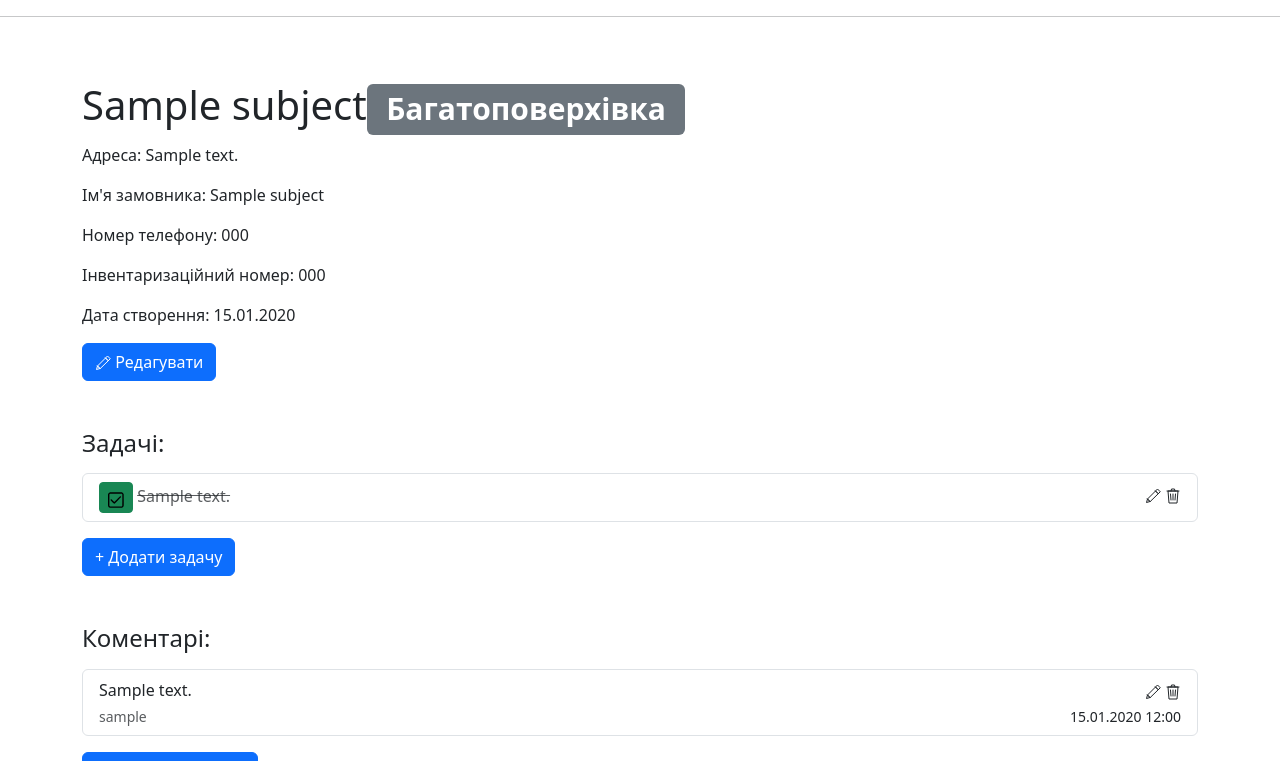
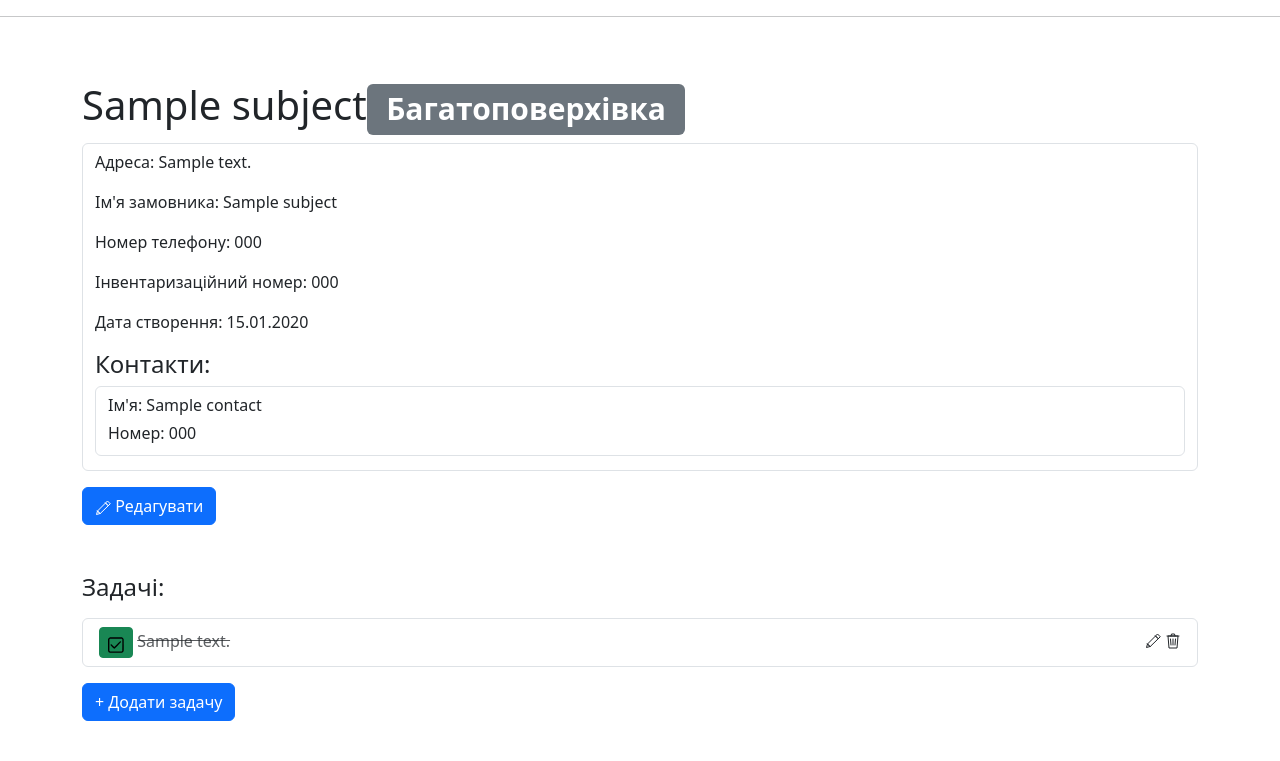
Before and after one commit to trueostik/bti_pm, a Django app: page /subject/1/ in a window 1280 px wide. Shown: the part 56-817 px from the top of the page. Run offline with Django 4.2, Linux system fonts and the light colour scheme; a user stored in the database is signed in; tables that the repository leaves empty hold one stand-in row (values such as "Sample post"); some libraries are stand-ins or nearby versions.

Commit message:
Contact model added

```diff
--- a/bord/admin.py
+++ b/bord/admin.py
@@ -1,9 +1,10 @@
 from django.contrib import admin
 
-from .models import Subject, Comment, Subtask, Task
+from .models import Subject, Comment, Subtask, Task, Contact
 
 
 admin.site.register(Subject)
 admin.site.register(Comment)
 admin.site.register(Subtask)
 admin.site.register(Task)
+admin.site.register(Contact)
--- a/bord/models.py
+++ b/bord/models.py
@@ -124,3 +124,12 @@ class Task (models.Model):
     def users(self):
         users = '<br>'.join([user.username for user in self.user.all()])
         return users
+
+
+class Contact (models.Model):
+    subject = models.ForeignKey(Subject, on_delete=models.CASCADE)
+    name = models.CharField(max_length=50)
+    number = models.CharField(max_length=20)
+
+    def __str__(self):
+        return f"{self.subject}, {self.name}"
--- a/bord/templates/bord/subject.html
+++ b/bord/templates/bord/subject.html
@@ -1,14 +1,25 @@
 {% extends "bord/base.html" %}
 
 {% block content %}
+    <h1>{{ subject }}<span class="badge bg-secondary">{{ subject.get_type_display }}</span></h1>
+    <div class="form-control">
+        <p> Адреса: {{ subject.address }}</p>
+        <p> Ім'я замовника: {{ subject.client_name }}</p>
+        <p> Номер телефону: {{ subject.client_number }}</p>
+        <p> Інвентаризаційний номер: {{ subject.invent_number }}</p>
+        <p> Дата створення: {{ subject.date_added|date:'d.m.Y' }}</p>
+        {% if contacts %}
+            <h4>Контакти:</h4>
+            {% for contact in contacts %}
+                <div class="form-control mb-2">
+                    <p class="mb-1">Ім'я: {{ contact.name }}</p>
+                    <p class="mb-1">Номер: {{ contact.number }}</p>
+                </div>
+            {% endfor %}
+        {% endif %}
+    </div>
+    <a class="btn btn-primary mt-3" href="{% url 'bord:edit_subject' subject.id %}"><svg class="bi" width="16" height="16"><use xlink:href="#i-edit"></use></svg> Редагувати</a>
 
-    <h1>{{ subject }}<span class="badge bg-secondary">{{ subject.get_type_display }}</span></h1>
-    <p> Адреса: {{ subject.address }}</p>
-    <p> Ім'я замовника: {{ subject.client_name }}</p>
-    <p> Номер телефону: {{ subject.client_number }}</p>
-    <p> Інвентаризаційний номер: {{ subject.invent_number }}</p>
-    <p> Дата створення: {{ subject.date_added|date:'d.m.Y' }}</p>
-    <a class="btn btn-primary" href="{% url 'bord:edit_subject' subject.id %}"><svg class="bi" width="16" height="16"><use xlink:href="#i-edit"></use></svg> Редагувати</a>
 
     <h4 class="mt-5">Задачі:</h4>
     {% for subtask in subtasks %}
--- a/bord/views.py
+++ b/bord/views.py
@@ -55,7 +55,8 @@ def subject_view(request, subject_id):
     subject = Subject.objects.get(id=subject_id)
     comments = subject.comment_set.order_by('-date_added')
     subtasks = subject.subtask_set.order_by('done')
-    context = {'subject': subject, 'comments': comments, 'subtasks': subtasks}
+    contacts = subject.contact_set.all()
+    context = {'subject': subject, 'comments': comments, 'subtasks': subtasks, "contacts": contacts}
     return render(request, 'bord/subject.html', context)
 
 
```
Also changed, not shown: bti_pm/settings.py (+8 -4 lines), bord/migrations/0016_contacts.py (added), bord/migrations/0017_rename_contacts_contact.py (added).
